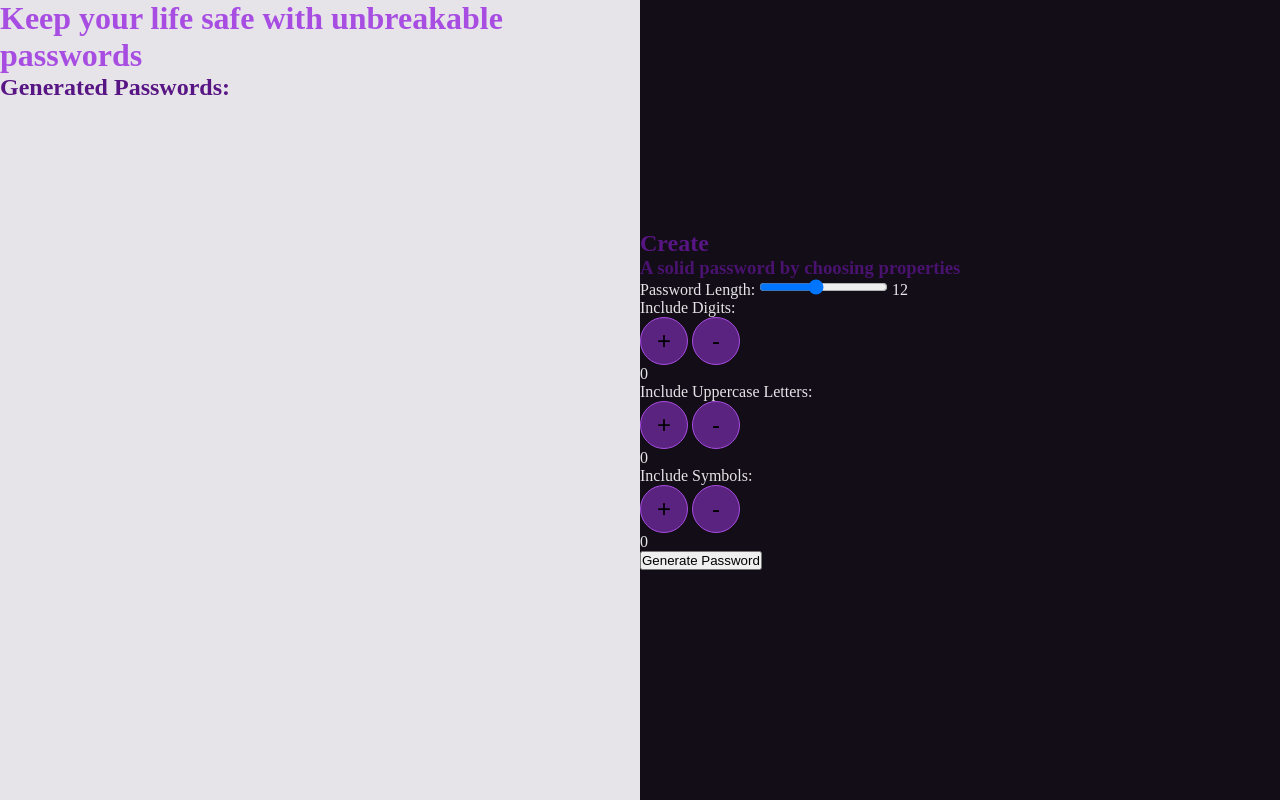
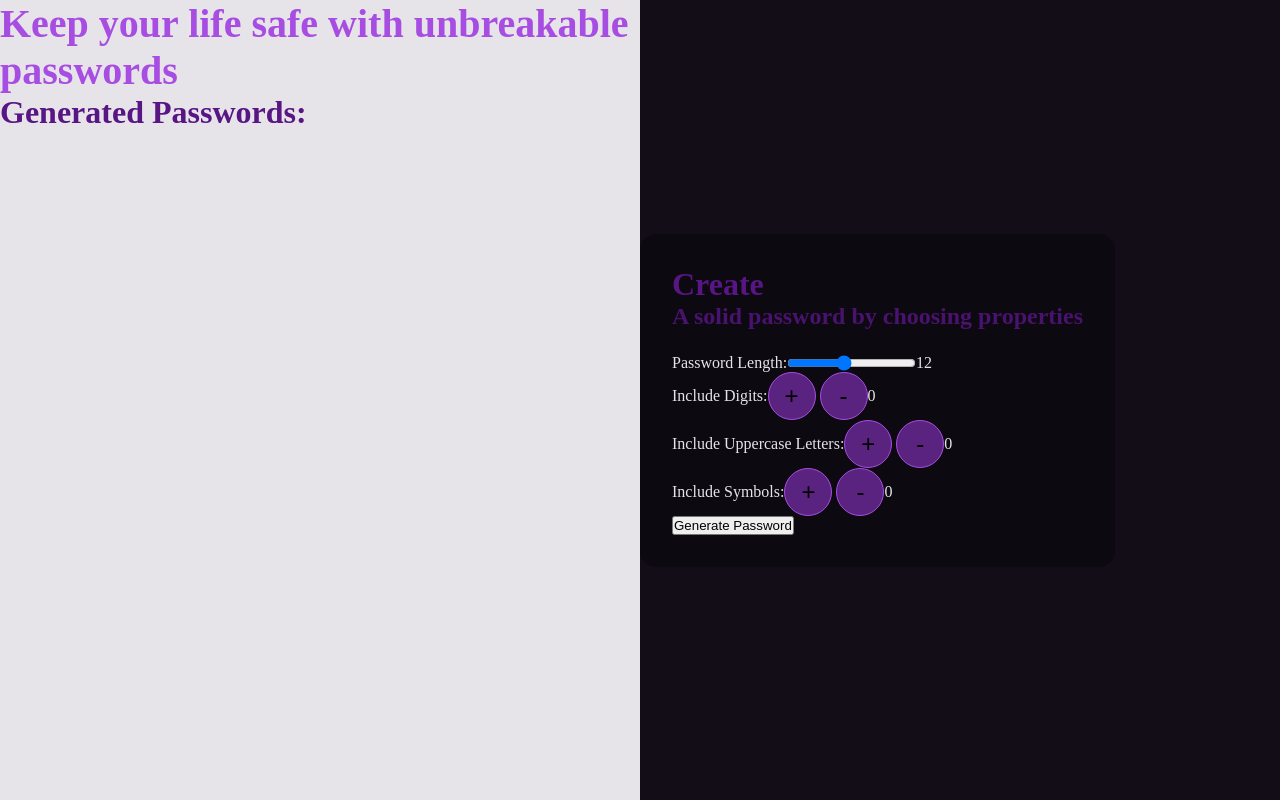
Before and after one commit to pawelek7k/password-generator, a website: page index.html in a window 1280 px wide. Drawn offline with Linux system fonts and the light colour scheme.

Commit message:
add styles

```diff
--- a/styles/root.css
+++ b/styles/root.css
@@ -1,6 +1,7 @@
 :root {
   --text: #e7e4e9;
   --background: #120d16;
+  --background-accent: #0d0910;
   --primary: #be9ad5;
   --secondary: #5a237f;
   --accent: #a74de2;
--- a/styles/styles.css
+++ b/styles/styles.css
@@ -29,14 +29,17 @@ main {
 
 h1 {
   color: var(--accent);
+  font-size: 2.5rem;
 }
 
 h2 {
   color: var(--primary-accent-shade);
+  font-size: 2rem;
 }
 
 h3 {
   color: var(--secondary-accent-shade);
+  font-size: 1.5rem;
 }
 
 .circle {
@@ -53,3 +56,18 @@ h3 {
 .circle:hover {
   background-color: var(--primary-accent-shade);
 }
+
+.option {
+  display: flex;
+  align-items: center;
+}
+
+.create-password-container {
+  background-color: var(--background-accent);
+  padding: 2rem;
+  border-radius: 1rem;
+}
+
+.create-password-container h3 {
+  margin-bottom: 1.5rem;
+}
```
